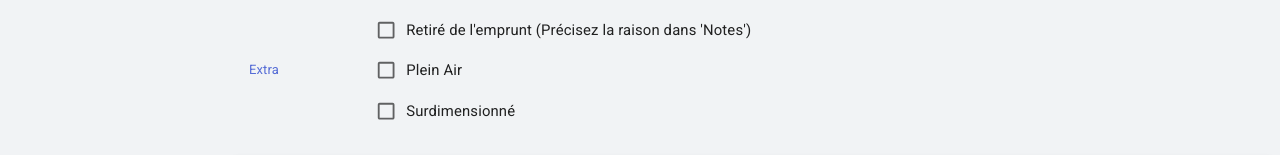
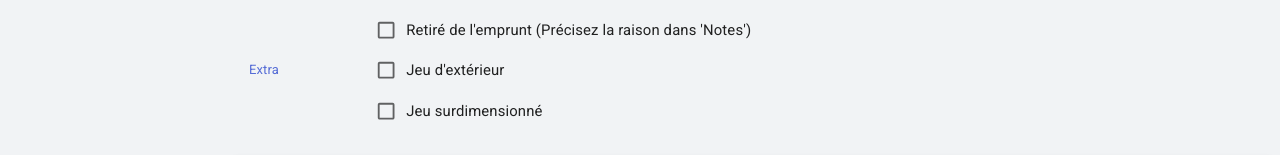
Before and after one commit to bdien/ludotheque, a React (Vite) app in the folder src/webui/: page /items/new in a window 1280 px wide. Shown: the part 1051-1206 px from the top of the page. Built offline with nearby package versions, Linux system fonts and the light colour scheme; no server answers.

Commit message:
Alignement de termes

```diff
--- a/src/webui/src/pages/item_edit.tsx
+++ b/src/webui/src/pages/item_edit.tsx
@@ -430,7 +430,7 @@ export function ItemEdit(props: ItemEditProps) {
                         {...register("outside")}
                       />
                     }
-                    label="Plein Air"
+                    label="Jeu d'extérieur"
                   />
                   <br />
                   <FormControlLabel
@@ -440,7 +440,7 @@ export function ItemEdit(props: ItemEditProps) {
                         {...register("big")}
                       />
                     }
-                    label="Surdimensionné"
+                    label="Jeu surdimensionné"
                   />
                 </TableCell>
               </TableRow>
--- a/src/webui/src/pages/item_list.tsx
+++ b/src/webui/src/pages/item_list.tsx
@@ -77,7 +77,7 @@ function nameDisplay(item: ItemModel) {
         )}
         {item.big && (
           <Icon
-            title="Encombrant"
+            title="Surdimensionné"
             fontSize="small"
             color="secondary"
             sx={{ pt: 0.2 }}
```
Also changed, not shown: 1 other file (tests, documents, lock files or other folders).
